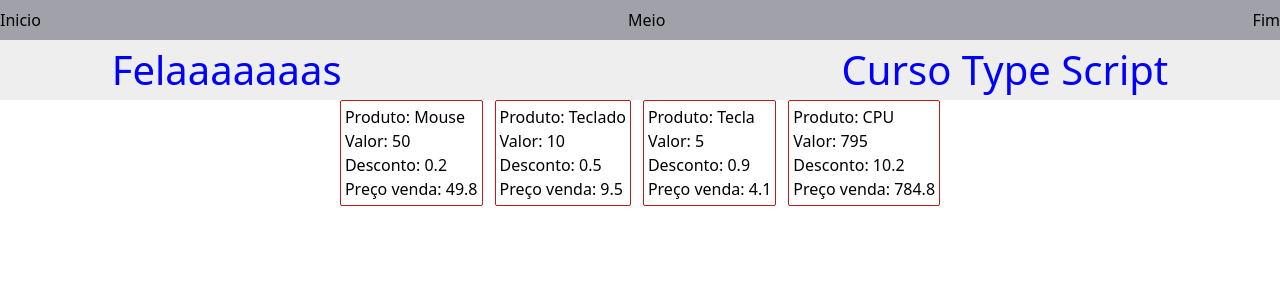
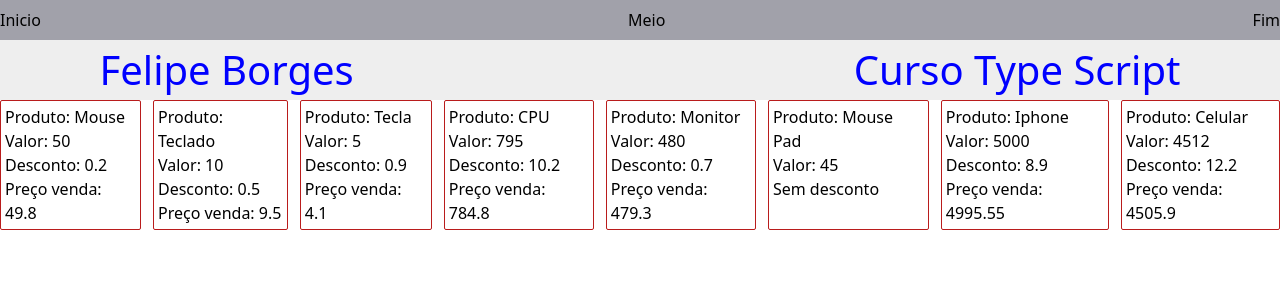
Before and after one commit to Felipeeborges/TypeScript, a Next.js app: page / in a window 1280 px wide. Shown: the top 300 px of the page. Built offline with nearby package versions, Linux system fonts and the light colour scheme.

Commit message:
Operador ternario JS

```diff
--- a/src/components/Card.tsx
+++ b/src/components/Card.tsx
@@ -1,17 +1,24 @@
-
-interface CardProps{
-    produto:string
-    valor:number
-    desconto:number
+// Definição da interface para as props do componente Card
+interface CardProps {
+    produto: string
+    valor: number
+    desconto: number
+    funcao: any // Função para calcular o preço com desconto
 }
 
-export default function Card(props:CardProps){
+// Definição do componente Card
+export default function Card(props: CardProps) {
     return (
+        // Div que estiliza o Card com classes Tailwind CSS
         <div className='flex flex-col border border-red-700 rounded-sm p-1'>
             <div>Produto: {props.produto}</div>
             <div>Valor: {props.valor}</div>
-            <div>Desconto: {props.desconto}</div>
-            <div>Preço venda: {props.valor - props.desconto}</div>
+            {props.desconto>0?(  // Operação Ternária
+                <div>
+                    <div>Desconto: {props.desconto}</div>
+                    <div>Preço venda: {props.funcao(props.valor, props.desconto)}</div>
+                </div>
+            ):"Sem desconto"}
         </div>
     )
 }
--- a/src/pages/index.tsx
+++ b/src/pages/index.tsx
@@ -1,16 +1,27 @@
-// Index Landing Page
-
+// Importando os componentes Topo e Card
 import Topo from "@/components/Topo"
 import Card from "@/components/Card"
 
-const nome = 'Felaaaaaaas'
+// Declarando uma constante e uma variável com valores de nome e canal
+const nome = 'Felipe Borges'
 let canal = 'Curso Type Script'
 
+// Função que retorna o valor da constante 'nome'
 function retnome() {
   return nome
 }
 
+// Função que calcula o valor com desconto subtraindo o desconto do valor original
+function calcDesc(v:number, d:number) {
+  return v - d
+}
 
+  // Função que calcula o valor com desconto subtraindo o desconto do valor original
+function calcDesc2(v:number, d:number) {
+  return v - (d/2)
+}
+
+// Componente principal da página inicial
 export default function Home() {
   return (
     <div>
@@ -19,16 +30,23 @@ export default function Home() {
         <div>{retnome()}</div>
         <div>{canal}</div>
       </div>
+
       <div className='flex justify-center gap-3'>
-      <Card produto={'Mouse'} valor ={50.00} desconto={0.2}/>
-      <Card produto={'Teclado'} valor ={10.00} desconto={0.5}/>
-      <Card produto={'Tecla'} valor ={5.00} desconto={0.9}/>
-      <Card produto={'CPU'} valor ={795.00} desconto={10.2}/>
+
+        <Card produto={'Mouse'} valor={50.00} desconto={0.2} funcao={calcDesc} />
+        <Card produto={'Teclado'} valor={10.00} desconto={0.5} funcao={calcDesc} />
+        <Card produto={'Tecla'} valor={5.00} desconto={0.9} funcao={calcDesc} />
+        <Card produto={'CPU'} valor={795.00} desconto={10.2} funcao={calcDesc} />
+        <Card produto={'Monitor'} valor={480.00} desconto={0.7} funcao={calcDesc} />
+        <Card produto={'Mouse Pad'} valor={45.00} desconto={0} funcao={calcDesc} />
+        <Card produto={'Iphone'} valor={5000.00} desconto={8.9} funcao={calcDesc2} />
+        <Card produto={'Celular'} valor={4512.00} desconto={12.2} funcao={calcDesc2} />
       </div>
     </div>
-  );
+  )// Componente principal da página inicial
 }
 
+// Objeto de estilo para a div que contém nome e canal
 const stilo = {
   display: 'flex',
   justifyContent: 'center',
@@ -36,5 +54,5 @@ const stilo = {
   color: '#00f',
   backgroundColor: '#eee',
   fontSize: '40px',
-  gap: '500px'  // Adiciona espaçamento horizontal de 20px entre os elementos
+  gap: '500px'  // Adiciona espaçamento horizontal de 500px entre os elementos
 }
```
